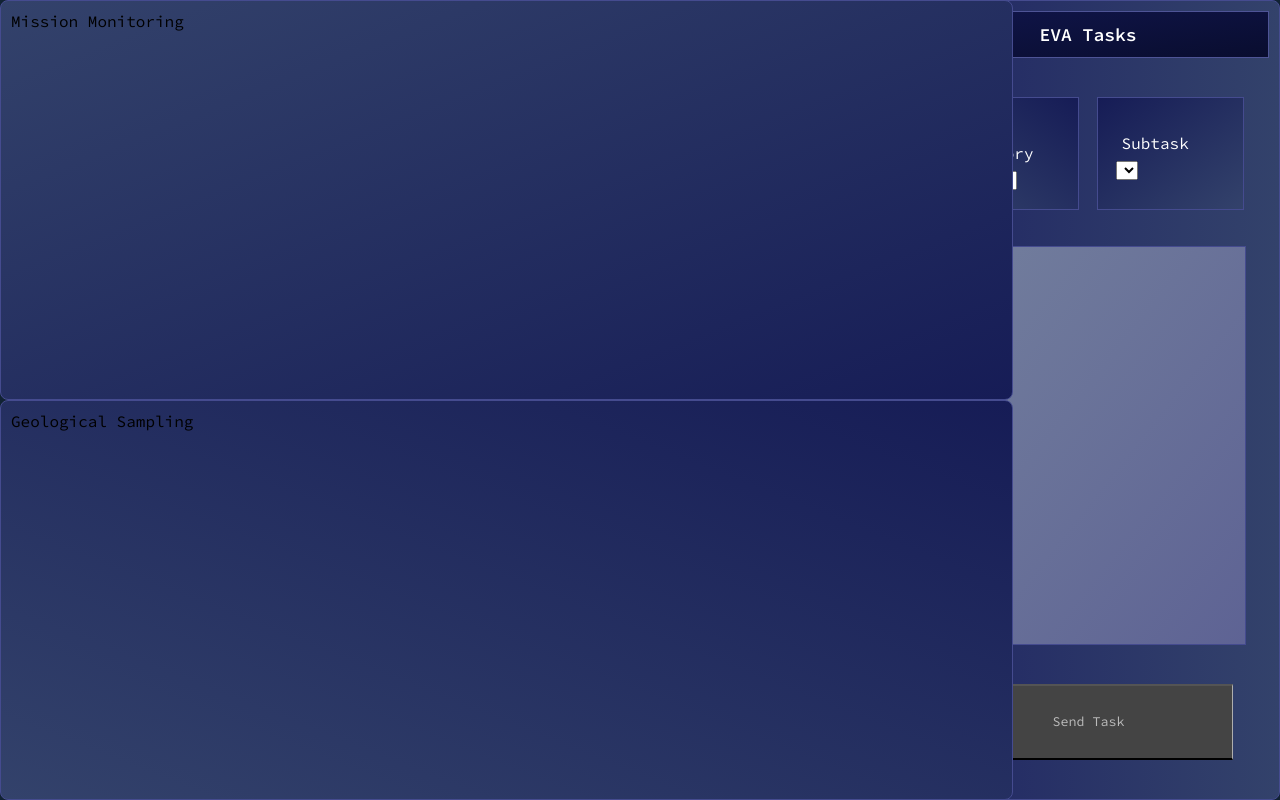
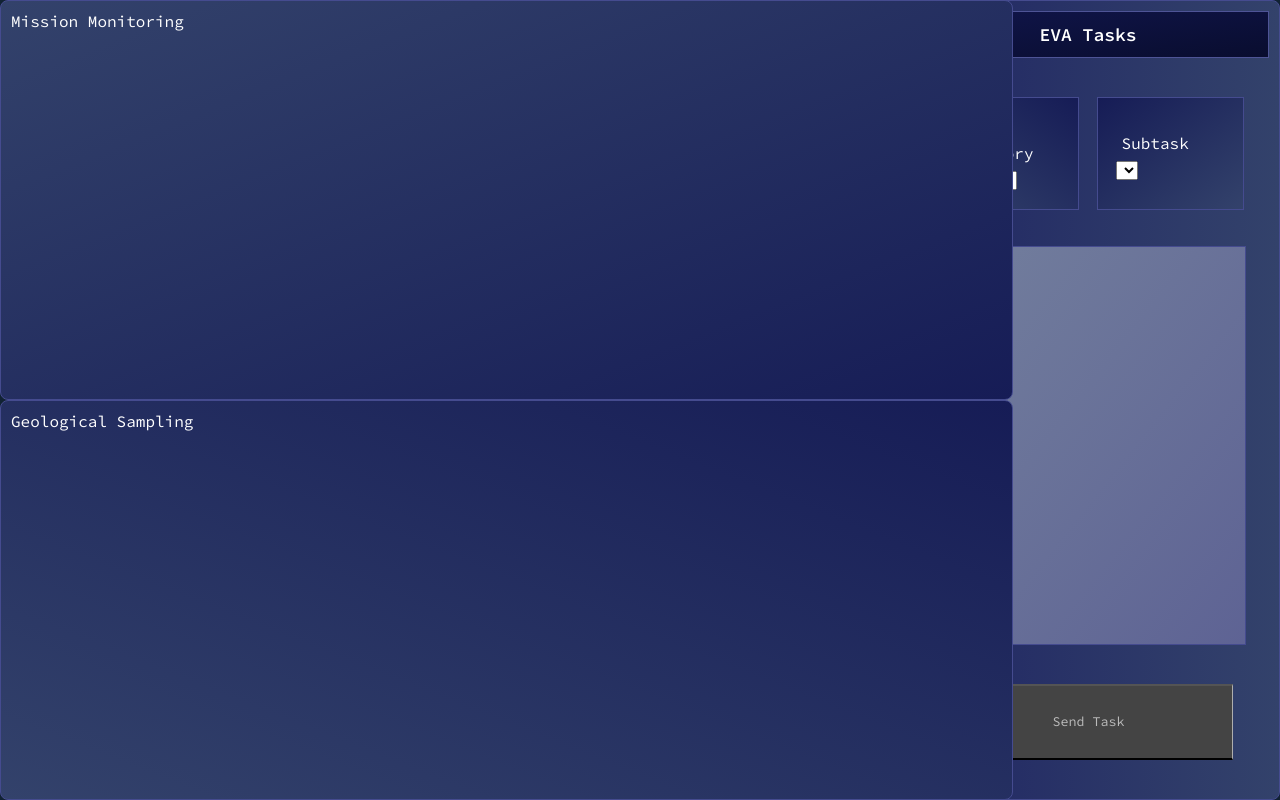
Before and after one commit to gsingh-0-0-1/JARVIS-2024, a Python web app: template src/lmcc/public/templates/left.html in a window 1280 px wide. Run offline with Jinja, Linux system fonts and the light colour scheme; the template is opened without the code that fills it, so the values that code supplies are empty; some libraries are stand-ins or nearby versions.

Commit message:
minor lmcc updates

```diff
--- a/src/lmcc/public/css/main.css
+++ b/src/lmcc/public/css/main.css
@@ -30,6 +30,7 @@ button {
 	box-sizing: border-box;
 	border-radius: 8px;
 	padding: 10px;
+	color: white;
 	/* align-items: center ; */
 	/* background-image: url('/images/background.png'); */
 	/* background-image: linear-gradient(to bottom right, #161c56,#33426b); */
--- a/src/lmcc/public/templates/left.html
+++ b/src/lmcc/public/templates/left.html
@@ -64,12 +64,12 @@
 
 
         <!-- 2. Mission Monitoring Panel -->
-        <div id="panel_mission_monitor" class="panel">
+        <div id="panel_mission_monitor" class="panel title">
             Mission Monitoring
         </div>
 
         <!-- 3. Mission Monitoring Panel -->
-        <div id="panel_geo_sampling" class="panel">
+        <div id="panel_geo_sampling" class="panel title">
             Geological Sampling
         </div>
 
```
